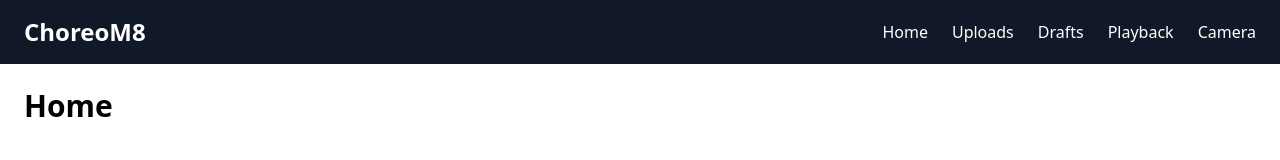
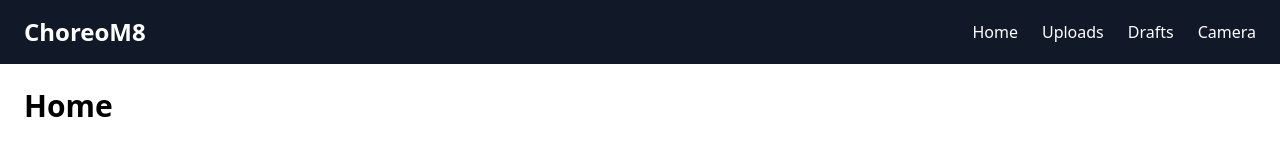
Before and after one commit to ryanlee4761/choreom8, a React (Vite) app: page / in a window 1280 px wide. Shown: the top 160 px of the page. Built offline with nearby package versions, Linux system fonts and the light colour scheme.

Commit message:
removed playback route/tab

```diff
--- a/src/routes/routes.jsx
+++ b/src/routes/routes.jsx
@@ -22,11 +22,6 @@ const routes = [
         name: 'Drafts',
     },
     {
-        path: '/playback',
-        element: <Playback />,
-        name: 'Playback',
-    },
-    {
         path: '/camera',
         element: <Camera />,
         name: 'Camera',
```
